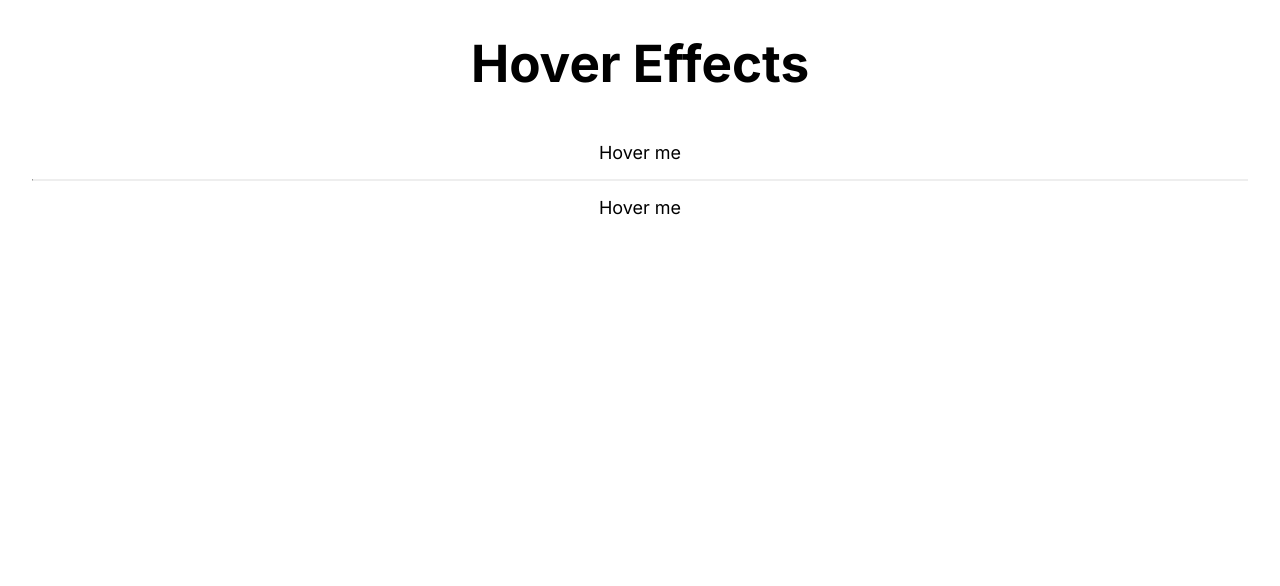
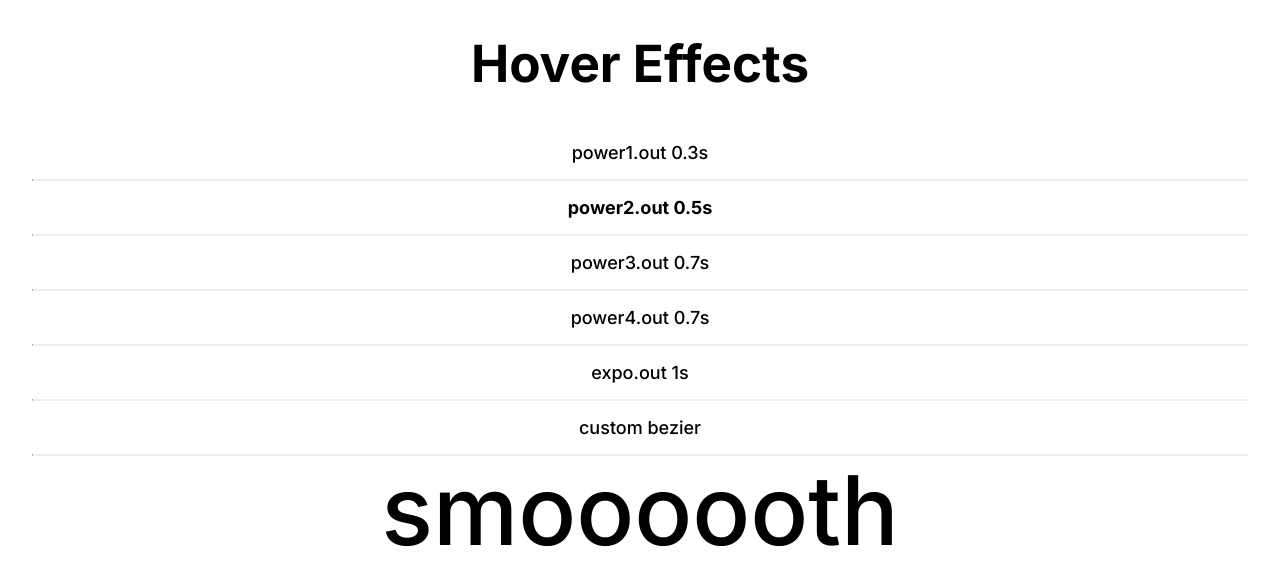
Before and after one commit to GustavoSouza123/experiments, a React (Vite) app: page /hover-effects in a window 1280 px wide. Shown: the top 586 px of the page. Built offline with nearby package versions, Linux system fonts and the light colour scheme.

Commit message:
more hover effects

```diff
--- a/src/css/index.scss
+++ b/src/css/index.scss
@@ -11,7 +11,7 @@
     gap: 48px;
 
     h1 {
-      font-size: 8vw; // 112px
+      font-size: 10vw; // 140px
       font-weight: 600;
     }
 
--- a/src/pages/experiments/hover-effects/HoverEffects.jsx
+++ b/src/pages/experiments/hover-effects/HoverEffects.jsx
@@ -13,6 +13,10 @@ export default function HoverEffects() {
     //     ease: 'power2.out',
     //   },
     // });
+
+    let chars = SplitText.create('.chars-mask span', {
+      type: 'chars',
+    });
   });
 
   return (
@@ -20,6 +24,7 @@ export default function HoverEffects() {
       <h1>Hover Effects</h1>
 
       <div className="content">
+        {/* first */}
         <div
           className="link"
           onMouseEnter={(e) => {
@@ -44,8 +49,8 @@ export default function HoverEffects() {
           }}
         >
           <div className="mask">
-            <span>Hover me</span>
-            <span>Hover me</span>
+            <span>power1.out 0.3s</span>
+            <span>power1.out 0.3s</span>
           </div>
         </div>
 
@@ -56,8 +61,8 @@ export default function HoverEffects() {
           onMouseEnter={(e) => {
             let tl = gsap.timeline({
               defaults: {
-                duration: 0.3,
-                ease: 'power1.out',
+                duration: 0.5,
+                ease: 'power2.out',
               },
             });
 
@@ -66,8 +71,8 @@ export default function HoverEffects() {
           onMouseLeave={(e) => {
             let tl = gsap.timeline({
               defaults: {
-                duration: 0.3,
-                ease: 'power1.out',
+                duration: 0.5,
+                ease: 'power2.out',
               },
             });
 
@@ -75,8 +80,190 @@ export default function HoverEffects() {
           }}
         >
           <div className="mask">
-            <span>Hover me</span>
-            <span>Hover me</span>
+            <span>
+              <strong>power2.out 0.5s</strong>
+            </span>
+            <span>
+              <strong>power2.out 0.5s</strong>
+            </span>
+          </div>
+        </div>
+
+        <hr />
+
+        <div
+          className="link"
+          onMouseEnter={(e) => {
+            let tl = gsap.timeline({
+              defaults: {
+                duration: 0.7,
+                ease: 'power3.out',
+              },
+            });
+
+            tl.to(e.target.firstChild.children, { yPercent: -100 }, '0');
+          }}
+          onMouseLeave={(e) => {
+            let tl = gsap.timeline({
+              defaults: {
+                duration: 0.7,
+                ease: 'power3.out',
+              },
+            });
+
+            tl.to(e.target.firstChild.children, { yPercent: 0 }, '0');
+          }}
+        >
+          <div className="mask">
+            <span>power3.out 0.7s</span>
+            <span>power3.out 0.7s</span>
+          </div>
+        </div>
+
+        <hr />
+
+        <div
+          className="link"
+          onMouseEnter={(e) => {
+            let tl = gsap.timeline({
+              defaults: {
+                duration: 0.7,
+                ease: 'power4.out',
+              },
+            });
+
+            tl.to(e.target.firstChild.children, { yPercent: -100 }, '0');
+          }}
+          onMouseLeave={(e) => {
+            let tl = gsap.timeline({
+              defaults: {
+                duration: 0.7,
+                ease: 'power4.out',
+              },
+            });
+
+            tl.to(e.target.firstChild.children, { yPercent: 0 }, '0');
+          }}
+        >
+          <div className="mask">
+            <span>power4.out 0.7s</span>
+            <span>power4.out 0.7s</span>
+          </div>
+        </div>
+
+        <hr />
+
+        {/* second */}
+        <div
+          className="link"
+          onMouseEnter={(e) => {
+            let tl = gsap.timeline({
+              defaults: {
+                duration: 1,
+                ease: 'expo.out',
+              },
+            });
+
+            tl.to(e.target.firstChild.children, { yPercent: -100 }, '0');
+          }}
+          onMouseLeave={(e) => {
+            let tl = gsap.timeline({
+              defaults: {
+                duration: 1,
+                ease: 'expo.out',
+              },
+            });
+
+            tl.to(e.target.firstChild.children, { yPercent: 0 }, '0');
+          }}
+        >
+          <div className="mask">
+            <span>expo.out 1s</span>
+            <span>expo.out 1s</span>
+          </div>
+        </div>
+
+        <hr />
+
+        {/* third */}
+        <div
+          className="link"
+          onMouseEnter={(e) => {
+            let tl = gsap.timeline({
+              defaults: {
+                duration: 1,
+                ease: CustomEase.create('custom', '0.19, 1, 0.22, 1'),
+              },
+            });
+
+            tl.to(e.target.firstChild.children, { yPercent: -100 }, '0');
+          }}
+          onMouseLeave={(e) => {
+            let tl = gsap.timeline({
+              defaults: {
+                duration: 1,
+                ease: CustomEase.create('custom', '0.19, 1, 0.22, 1'),
+              },
+            });
+
+            tl.to(e.target.firstChild.children, { yPercent: 0 }, '0');
+          }}
+        >
+          <div className="mask">
+            <span>custom bezier</span>
+            <span>custom bezier</span>
+          </div>
+        </div>
+
+        <hr />
+
+        {/* fourth */}
+        <div
+          className="link link-chars"
+          onMouseEnter={(e) => {
+            let tl = gsap.timeline({
+              defaults: {
+                duration: 0.5,
+                ease: 'power2.out',
+              },
+            });
+
+            tl.to(
+              '.chars-mask span:first-child div',
+              { yPercent: -100, stagger: 0.03 },
+              '0'
+            );
+
+            tl.to(
+              '.chars-mask span:last-child div',
+              { yPercent: -100, stagger: 0.03 },
+              '0'
+            );
+          }}
+          onMouseLeave={(e) => {
+            let tl = gsap.timeline({
+              defaults: {
+                duration: 0.5,
+                ease: 'power2.out',
+              },
+            });
+
+            tl.to(
+              '.chars-mask span:first-child div',
+              { yPercent: 0, stagger: 0.03 },
+              '0'
+            );
+
+            tl.to(
+              '.chars-mask span:last-child div',
+              { yPercent: 0, stagger: 0.03 },
+              '0'
+            );
+          }}
+        >
+          <div className="mask chars-mask">
+            <span>smoooooth</span>
+            <span>smoooooth</span>
           </div>
         </div>
       </div>
--- a/src/pages/experiments/hover-effects/style.scss
+++ b/src/pages/experiments/hover-effects/style.scss
@@ -16,6 +16,7 @@
     /* hover animation */
     .link {
       font-size: 18px;
+			font-weight: 500;
       cursor: pointer;
 
       .mask {
@@ -35,5 +36,20 @@
         }
       }
     }
+
+		.link2 {
+			.mask {
+				font-size: 24px;
+
+				span {
+					padding: 4px;
+				}
+			}
+		}
+
+		.link-chars {
+			font-size: 96px;
+			line-height: 0.80em;
+		}
   }
 }
```
